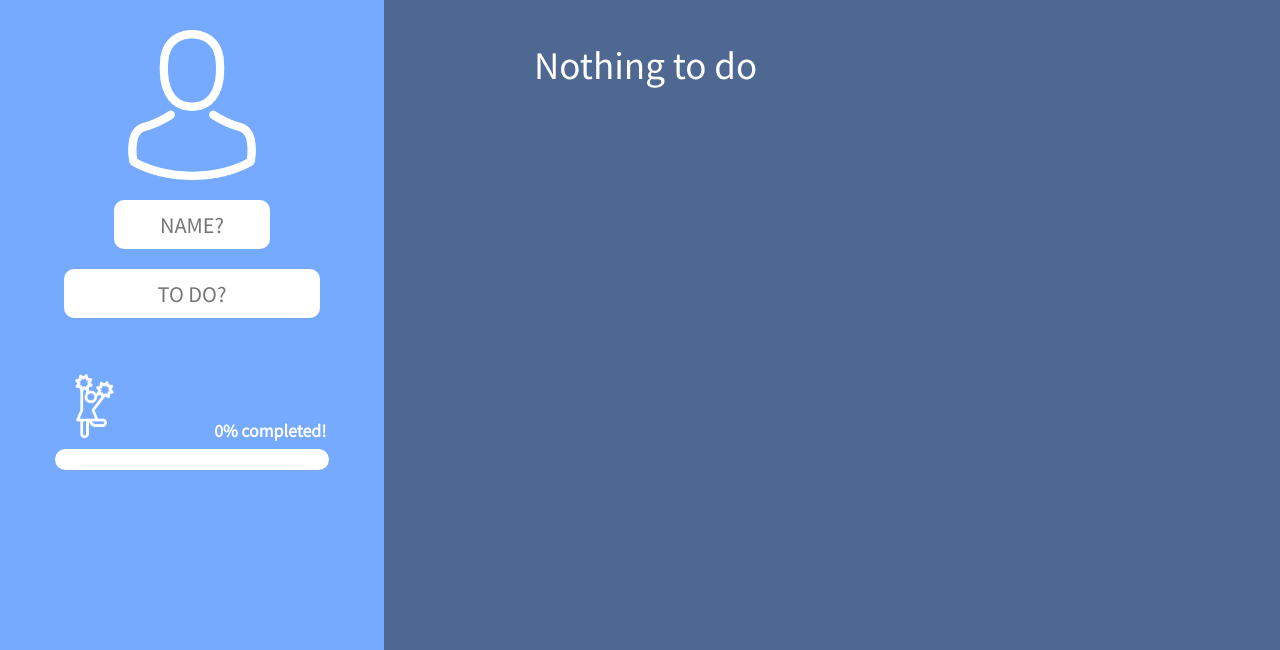
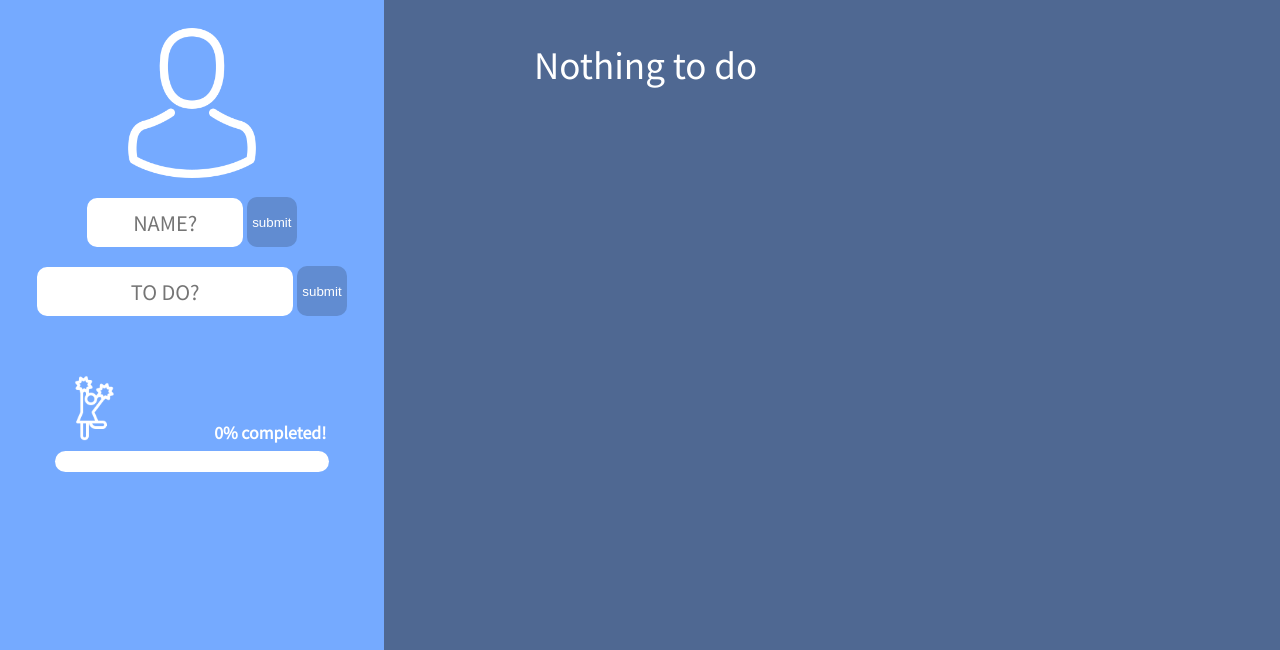
Before and after one commit to 2hanbyeol1/todo, a plain HTML site: page index.html in a window 1280 px wide. Shown: the part 150-800 px from the top of the page. Drawn offline with Linux system fonts and the light colour scheme.

Commit message:
add submit button

```diff
--- a/index.html
+++ b/index.html
@@ -18,7 +18,10 @@
 				<div>
 					<img class="userImage" src="images/user.png">
 					<form class="js-greetingForm form center">
-						<input class="greetingInput center" type="text" placeholder="NAME?">
+						<div class="greetings-set">
+							<input class="greetingInput" type="text" placeholder="NAME?">
+							<button class="greetingBtn">submit</button>
+						</div>
 					</form>
 					<div class="greetings-set">
 						<h4 class="js-greetings greetings"></h4>
@@ -27,8 +30,11 @@
 				</div>
 				<div>
 					<form class="js-toDoForm toDoForm center">
-						<input class="js-toDoInput toDoInput center" type="text" placeholder="TO DO?"/>
-						<span class="js-empty empty">You can't leave this empty.</span>
+						<div class="toDo-set">
+							<input class="js-toDoInput toDoInput" type="text" placeholder="TO DO?"/>
+							<button class="toDoBtn">submit</button>
+							<span class="js-empty empty">You can't leave this empty.</span>
+						</div>
 					</form>
 					<div class="progress-set">
 						<div class="cheerImageProgress center">
```
